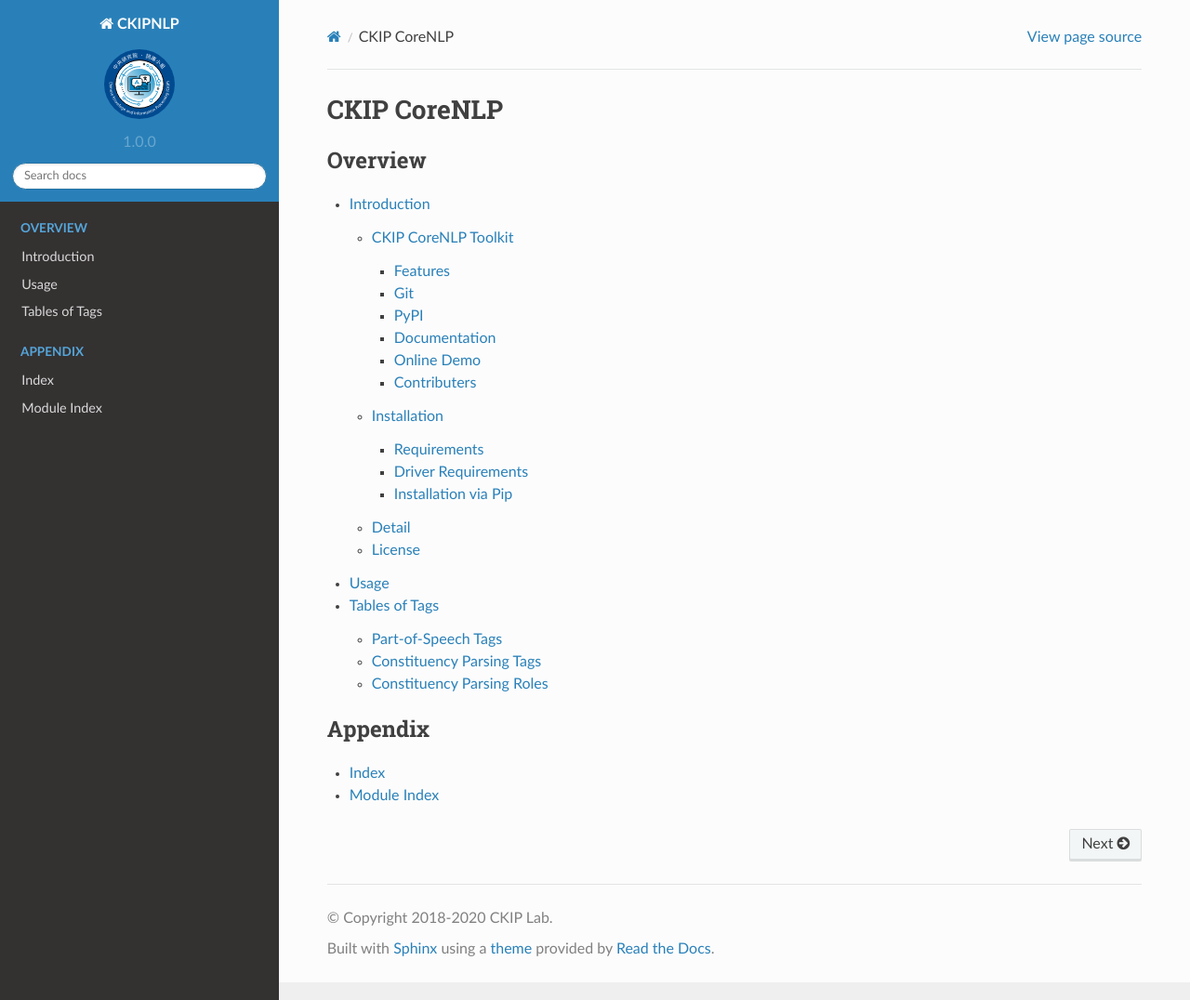
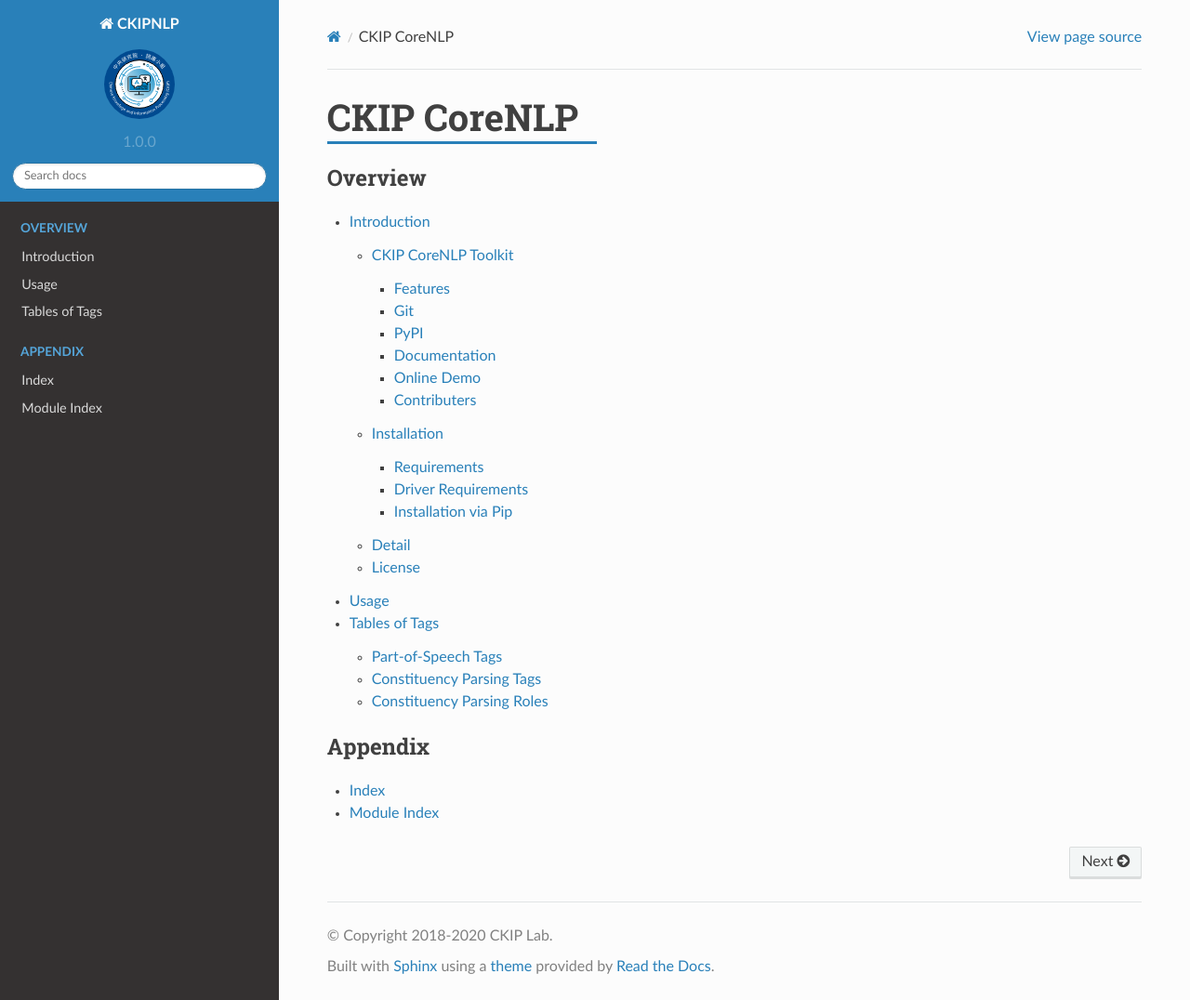
Before and after one commit to ckiplab/ckipnlp, a Sphinx documentation site: the page built from docs/index.rst, in a window 1280 px wide and 1076 px high. Shown: the whole window at 93% size. Built offline with Sphinx 7.4.7 and the Read the Docs theme 2.0.0, drawn with Linux system fonts in a browser that asks for light colours; pages that are not in the unit, such as notebooks, are missing from menus.

Commit message:
Update documentation.

```diff
--- a/README.rst
+++ b/README.rst
@@ -130,7 +130,7 @@
 Detail
 ------
 
-See https://ckipnlp.readthedocs.io/ for API details.
+See https://ckipnlp.readthedocs.io/ for full documentation.
 
 License
 -------
--- a/docs/_static/custom.css
+++ b/docs/_static/custom.css
@@ -1,11 +1,26 @@
+/* header */
+
+h1 {
+	font-size: 250%;
+
+	display: inline-block;
+	border-bottom: 3px solid #2980b9;
+}
+
+/* content */
+
 .rst-content p.rubric {
-  font-size: 125%;
+	font-size: 125%;
 }
 
 .rst-content table.docutils th p {
 	margin-bottom: 0;
 }
 
+.rst-content tt.literal, .rst-content tt.literal, .rst-content code.literal {
+	color: #0057A9;
+}
+
 .wy-nav-content {
-  max-width: 1280px;
+	max-width: 1280px;
 }
```
